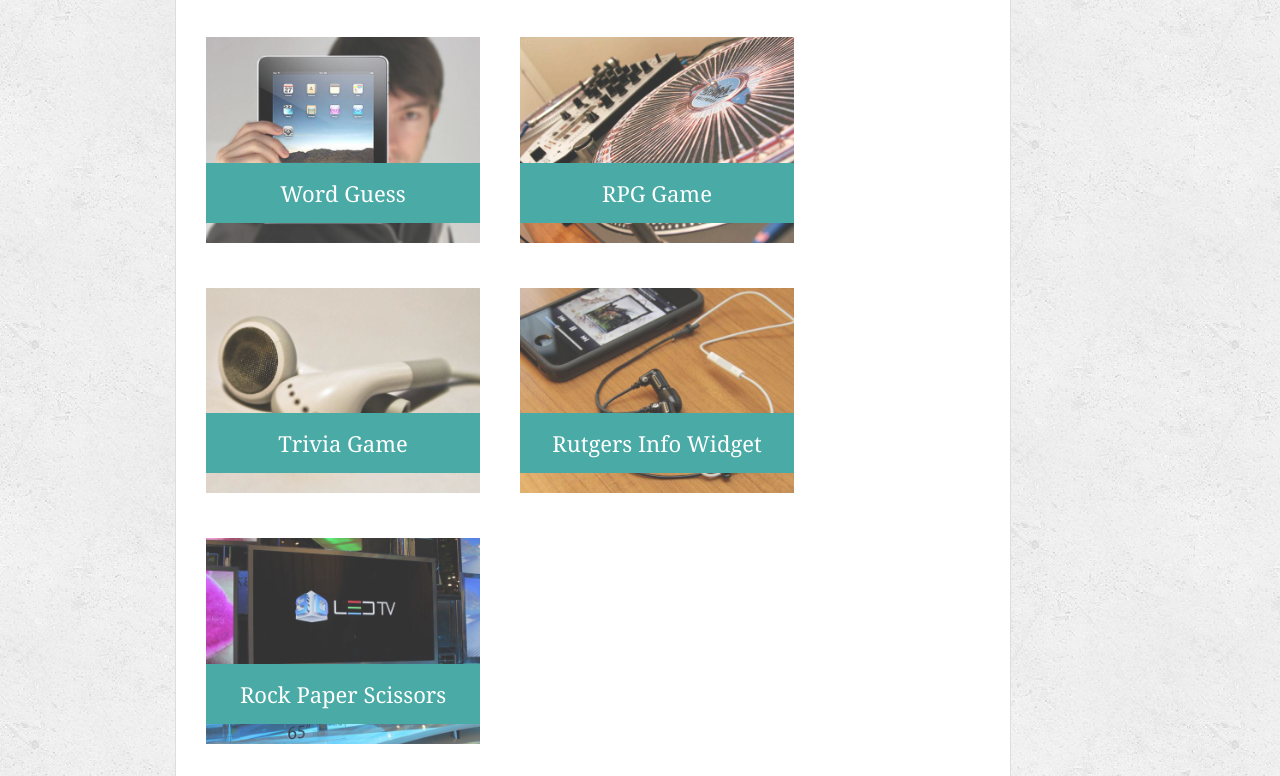
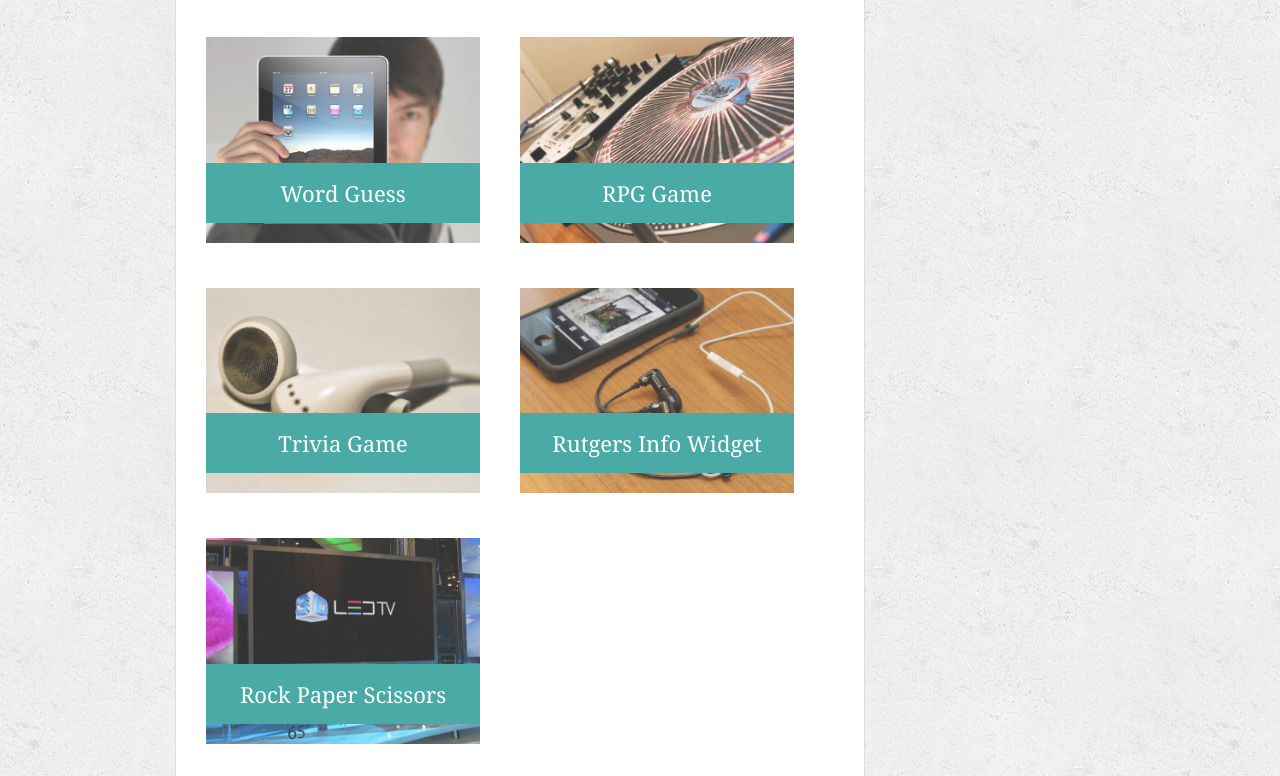
Before and after one commit to JJRRMM/Bootstrap-Portfolio, a plain HTML site: page portfolio.html in a window 1280 px wide. Shown: the part 413-1189 px from the top of the page. Drawn offline with nearby package versions, Linux system fonts and the light colour scheme.

Commit message:
Updating Files

```diff
--- a/portfolio.html
+++ b/portfolio.html
@@ -15,16 +15,7 @@
 
 <body>
 
-  <!-- <header id="masthead">
-    <div class="container">
-      <a href="index.html" id="logo">Your Name</a>
-      <nav>
-        <a href="index.html">About</a>
-        <a href="portfolio.html">Portfolio</a>
-        <a href="contact.html">Contact</a>
-      </nav> -->
-      <!-- <header> -->
-          <nav class="navbar navbar-default">
+          <nav class="navbar navbar-nav">
               <div class="container-fluid">
                 <div class="navbar-header">
                   <a class="navbar-brand" href="#">Jim Maloney</a>
@@ -41,7 +32,7 @@
 
   <div id="main-container" class="container">
      <div class ="row">
-       <div class ="col">
+       <div class ="col-sm-9">
     <section class="main-section">
       <h1>Portfolio</h1>
 
@@ -74,7 +65,7 @@
     </section>
 
   </div>
-
+ <div class="row">
   <footer>
     <div class="container">
       Copyright &copy;
```
